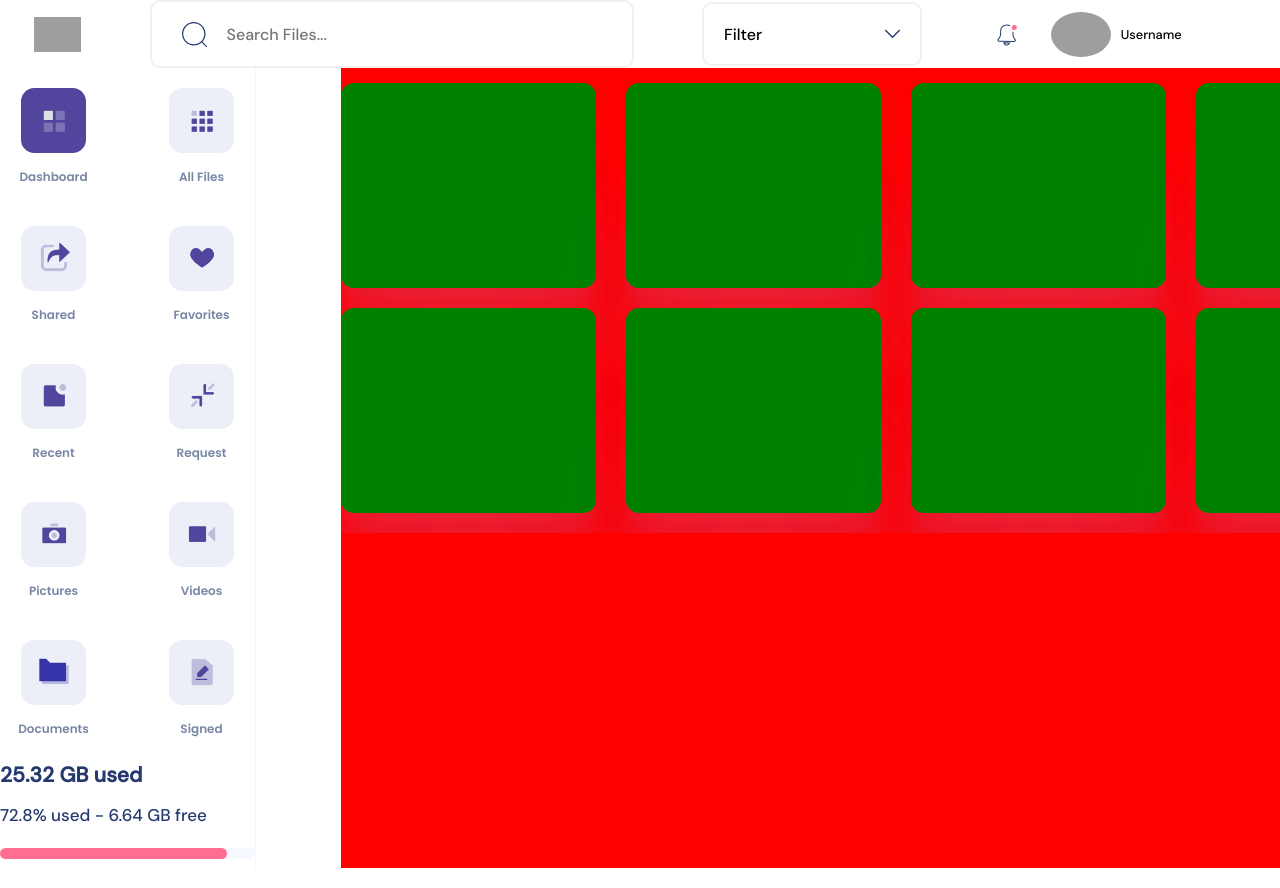
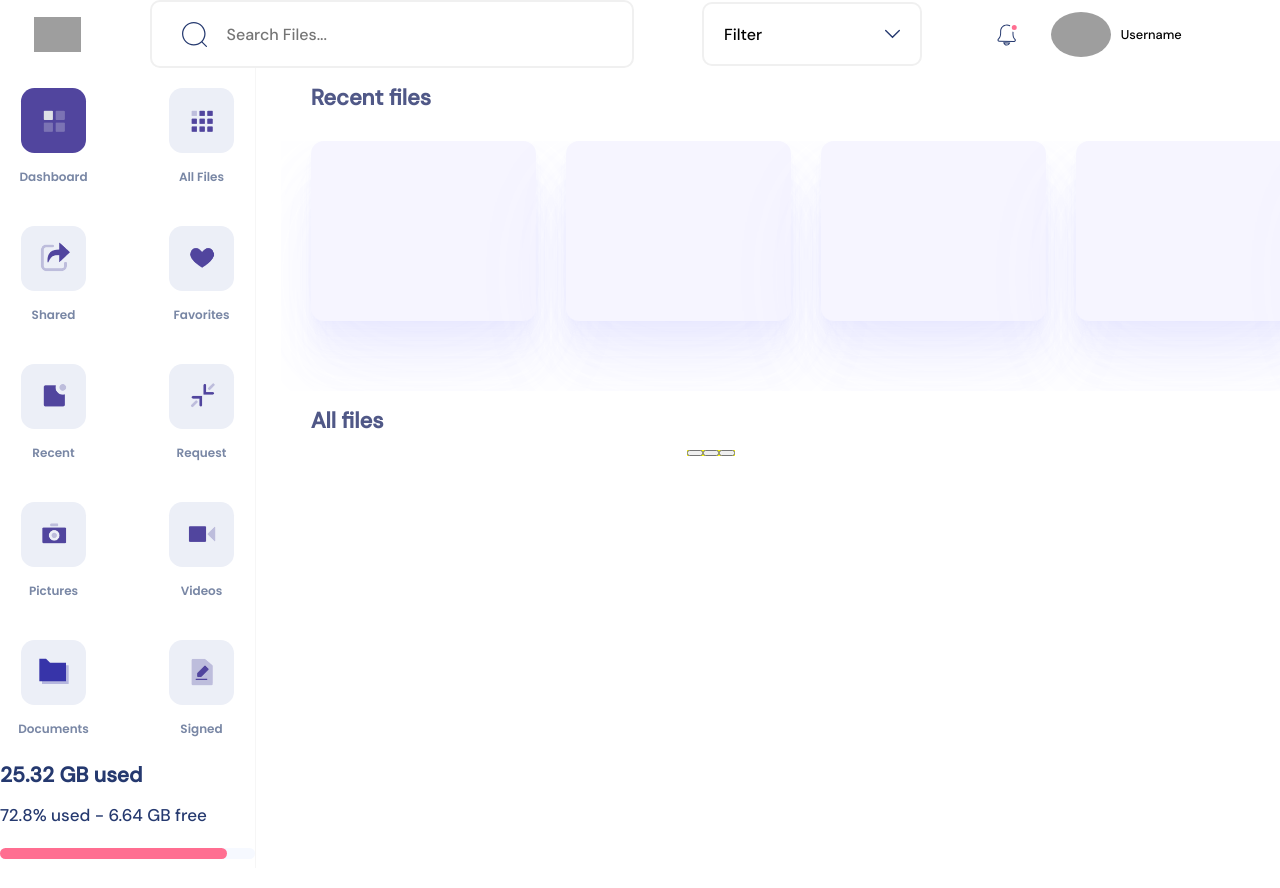
Before and after one commit to Billaaaal/cloud-storage-web-app, a React (Create React App) app in the folder front_end/: page /dashboard in a window 1280 px wide. Built offline with nearby package versions, Linux system fonts and the light colour scheme; grey boxes are pictures that could not be loaded.

Commit message:
second commit

```diff
--- a/front_end/src/DashboardPage/DashboardPage.module.css
+++ b/front_end/src/DashboardPage/DashboardPage.module.css
@@ -275,17 +275,15 @@ html, body, #root{
 .mainContentContainer{
     display: flex;
     height: 100%;
-    margin-left:85px;
-    background-color: red;
+    margin-left:25px;
     justify-content: start;
     display: flex;
     flex-direction: column;
     overflow: hidden;
-
 }
 
 
-.foldersContainer{
+.recentFilesContainer{
     display: flex;
     width: 100%;
     max-height: 450px;
@@ -294,34 +292,101 @@ html, body, #root{
     /*gap: 30px;*/
     margin-top: 15px;
     overflow-x:scroll;
-
-
-
 }
 
-.subFolderContainer{
-    height: 325px;
+.sectionTitle{
+    color: #505887;
+    font-size: 22px;
+    font-family: DM Sans;
+    font-style: normal;
+    font-weight: 700;
+    line-height: normal;
+    margin-left: 30px;
+}
+
+.subRecentFilesContainer{
+    height: 250px;
     display: flex;
     justify-content: flex-start;
     flex-direction: row;
     gap: 30px;
 }
 
+#subRecentFilesContainer1> button:first-child{
+
+    margin-left:30px;
+
+}
+
+#subRecentFilesContainer1> button:last-child{
+
+    margin-right:30px;
+
+}
+
+
+
 
     /* Peut etre déterminer une certaine longueur a ne pas depasser pour la slide cards*/
 
 
 
-.folderButton{
-    background-color: green;
+.recentItemButton{
+    background-color: #F6F5FF;
 
-    min-width: 255px;
+    min-width: 225px;
+    height: 180px;
+    border-radius: 13px;
+    outline: none;
+    border: none;
+    box-shadow: 0px 2.4691355228424072px 4.197530746459961px 0px rgba(158, 160, 249, 0.02), 0px 10.864197731018066px 8.691357612609863px 0px rgba(158, 160, 249, 0.03), 0px 26.66666603088379px 17.333332061767578px 0px rgba(158, 160, 249, 0.04), 0px 51.358028411865234px 33.97530746459961px 0px rgba(158, 160, 249, 0.04), 0px 28.80666732788086px 62.46913146972656px 0px rgba(158, 160, 249, 0.05), 0px 44.44333267211914px 106.66666412353516px 0px rgba(158, 160, 249, 0.07);
 
-    height: 205px;
-    border-radius: 13px;
-    box-shadow: 0px 2.4691355228424072px 4.197530746459961px 0px rgba(158, 160, 249, 0.02), 0px 10.864197731018066px 8.691357612609863px 0px rgba(158, 160, 249, 0.03), 0px 26.66666603088379px 17.333332061767578px 0px rgba(158, 160, 249, 0.04), 0px 51.358028411865234px 33.97530746459961px 0px rgba(158, 160, 249, 0.04), 0px 86.41974639892578px 62.46913146972656px 0px rgba(158, 160, 249, 0.05), 0px 133.3333282470703px 106.66666412353516px 0px rgba(158, 160, 249, 0.07);
+}
+
+.recentItemButton:hover{
+    background-color: #3734A9;
+}
+
+#allFilesContainer{
+    width: 800px;
+    display: flex;
+    flex-direction: column;
+    justify-content: start;
+    align-items: center;
+    margin-left: 30px;
 
 
+
+
+}
+
+#allFilesSubContainer{
+    width: 100%;
+    display: flex;
+    flex-direction: column;
+    justify-content: start;
+    align-items: center;
+    gap:15px;
+
+}
+
+
+#allFilesFiltersContainer{
+    display: flex;
+    flex-direction: row;
+    justify-content: start;
+    align-items: center;
+    background-color: yellow;
+}
+
+.itemButton{
+    height: 70px;
+    width: 100%;
+    border-radius: 10px;
+}
+
+.itemButton:hover{
+    background-color: rgb(233, 229, 229)
 }
 
 
--- a/front_end/src/DashboardPage/DashboardPage.tsx
+++ b/front_end/src/DashboardPage/DashboardPage.tsx
@@ -111,39 +111,67 @@ function App(){
 
         <div className={styles.mainContentContainer}>
 
-          <ScrollContainer className={styles.foldersContainer} hideScrollbars={false}>
+        <h1 className={styles.sectionTitle}>Recent files</h1>
+
+
+
+
+
+          <ScrollContainer className={styles.recentFilesContainer} hideScrollbars={true}>
+
+
 
             {/* Si besoin de diviser en deux div, utiliser deux listes pour chaque div*/}
 
-              <div className={styles.subFolderContainer}>
+            <div className={styles.subRecentFilesContainer} id={styles.subRecentFilesContainer1}>
 
-                <div className={styles.folderButton}></div>
-                  <div className={styles.folderButton}></div>
-                  <div className={styles.folderButton}></div>
-                  <div className={styles.folderButton}></div>
-                  <div className={styles.folderButton}></div>
-
-
-                </div>
-
-                <div className={styles.subFolderContainer}>
-
-                  <div className={styles.folderButton}></div>
-                  <div className={styles.folderButton}></div>
-                  <div className={styles.folderButton}></div>
-                  <div className={styles.folderButton}></div>
-                  <div className={styles.folderButton}></div>
-                  <div className={styles.folderButton}></div>
-                  <div className={styles.folderButton}></div>
+              <button className={styles.recentItemButton}></button>
+              <button className={styles.recentItemButton}></button>
+              <button className={styles.recentItemButton}></button>
+              <button className={styles.recentItemButton}></button>
+              <button className={styles.recentItemButton}></button>
+              <button className={styles.recentItemButton}></button>
+              <button className={styles.recentItemButton}></button>
+              <button className={styles.recentItemButton}></button>
 
 
 
-              </div>
+            </div>
+
+
+
 
 
 
 
           </ScrollContainer>
+
+          <h1 className={styles.sectionTitle}>All files</h1>
+
+          <div id={styles.allFilesContainer}>
+
+            <div id={styles.allFilesFiltersContainer}>
+              <button></button>
+              <button></button>
+              <button></button>
+
+            </div>
+
+            <div id={styles.allFilesSubContainer}>
+
+
+              <div className={styles.itemButton}></div>
+              <div className={styles.itemButton}></div>
+              <div className={styles.itemButton}></div>
+              <div className={styles.itemButton}></div>
+
+            </div>
+
+
+
+
+
+          </div>
 
 
 
```
